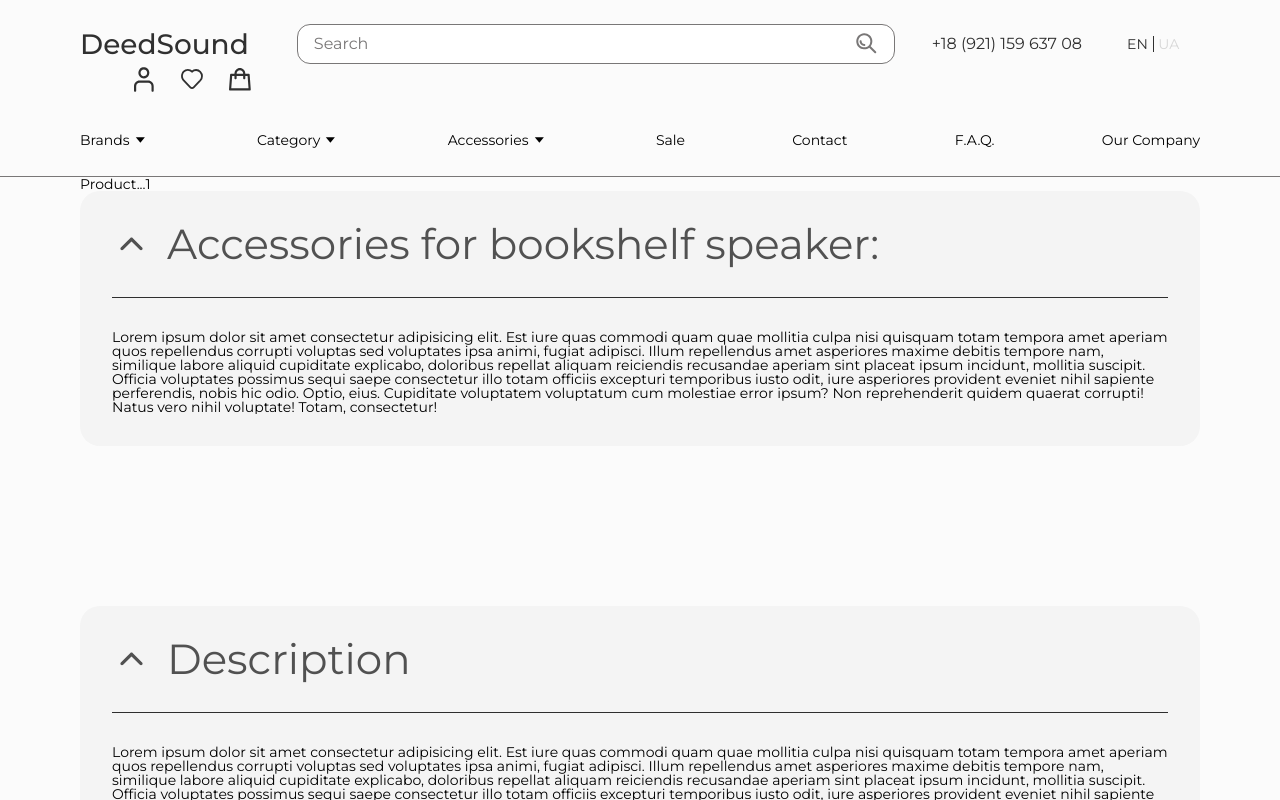
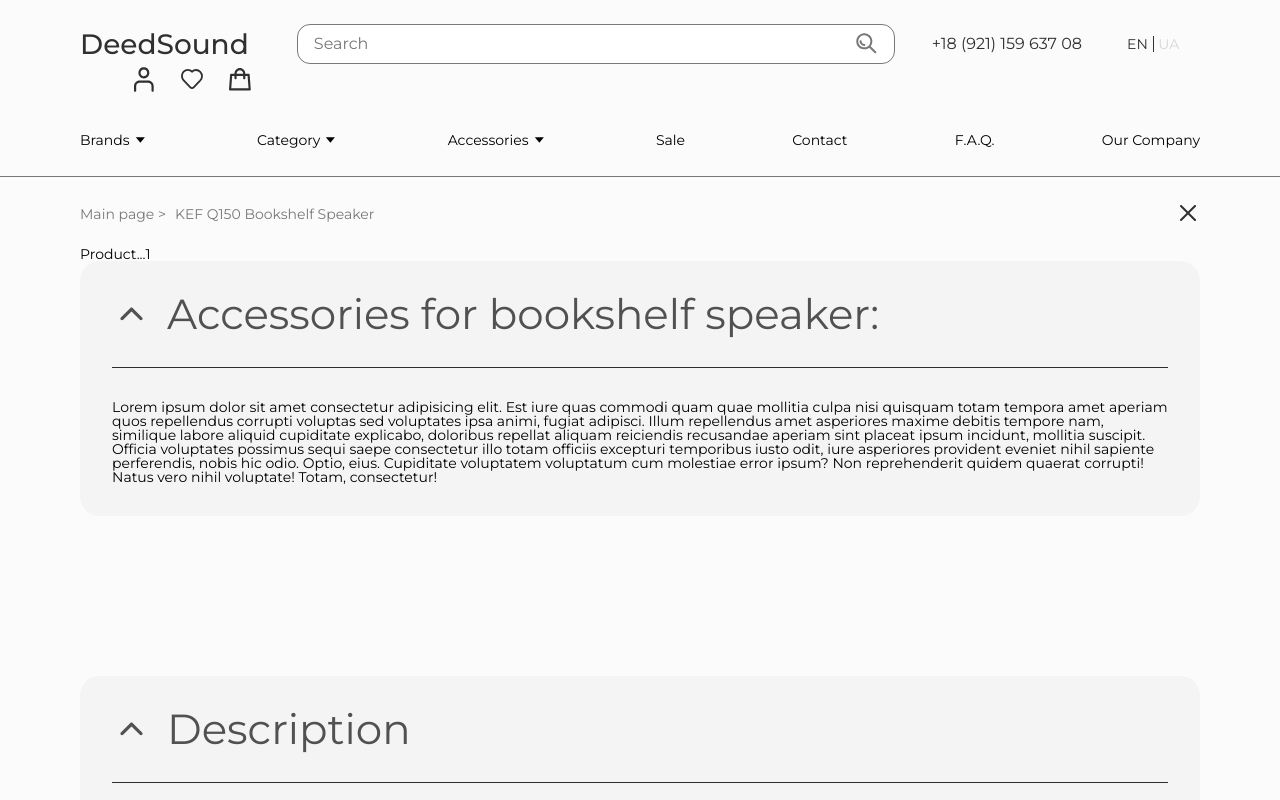
Before and after one commit to whatislove23/deep-sound, a React (Vite) app: page /product/1 in a window 1280 px wide. Shown: the top 800 px of the page. Built offline with nearby package versions, Linux system fonts and the light colour scheme.

Commit message:
add Breadcrumbs component

```diff
--- a/package.json
+++ b/package.json
@@ -29,6 +29,7 @@
     "eslint-plugin-react-hooks": "^4.6.0",
     "eslint-plugin-react-refresh": "^0.4.5",
     "sass": "^1.71.1",
-    "vite": "^5.1.0"
+    "vite": "^5.1.0",
+    "vite-plugin-svgr": "^4.2.0"
   }
 }
--- /dev/null
+++ b/src/components/Breadcrumbs/Breadcrumbs.jsx
@@ -0,0 +1,38 @@
+import PropTypes from "prop-types";
+import { NavLink } from "react-router-dom";
+
+import Container from "../Container/Container";
+import {
+  StyledBreadcrumbs,
+  StyledBreadcrumbsInner,
+  StyledBreadcrumbsItem,
+  StyledBreadcrumbsLink,
+  StyledBreadcrumbsList,
+} from "./StyledBreadcrumbs.styled";
+import Close from "../../assets/Close.svg?react";
+
+function Breadcrumbs({ title }) {
+  return (
+    <StyledBreadcrumbs>
+      <Container>
+        <StyledBreadcrumbsInner>
+          <StyledBreadcrumbsList>
+            <StyledBreadcrumbsItem>
+              <StyledBreadcrumbsLink to={"/"}>Main page </StyledBreadcrumbsLink>
+            </StyledBreadcrumbsItem>
+            <StyledBreadcrumbsItem>{title}</StyledBreadcrumbsItem>
+          </StyledBreadcrumbsList>
+          <NavLink to={'/'}>
+            <Close />
+          </NavLink>
+        </StyledBreadcrumbsInner>
+      </Container>
+    </StyledBreadcrumbs>
+  );
+}
+
+export default Breadcrumbs;
+
+Breadcrumbs.propTypes = {
+  title: PropTypes.string,
+};
--- /dev/null
+++ b/src/components/Breadcrumbs/StyledBreadcrumbs.styled.js
@@ -0,0 +1,36 @@
+import styled from "styled-components";
+import { NavLink } from "react-router-dom";
+
+export const StyledBreadcrumbs = styled.div`
+	padding: 24px 0 20px;
+`
+
+export const StyledBreadcrumbsInner = styled.div`
+	display: flex;
+	justify-content: space-between;
+	align-items: center;
+
+	svg path {
+		fill: var(--main-text);
+	}
+`
+
+export const StyledBreadcrumbsList = styled.ul`
+	display: flex;
+	gap: 9px;
+`
+
+export const StyledBreadcrumbsItem = styled.li`
+	color: var(--border);
+	font-size: 14px;
+	line-height: 1;
+	font-weight: 400;
+`
+
+export const StyledBreadcrumbsLink = styled(NavLink)`
+	display: inline-block;
+
+	&::after {
+		content: '>';
+	}
+`
--- a/src/pages/Product.jsx
+++ b/src/pages/Product.jsx
@@ -3,11 +3,13 @@ import Container from "../components/Container/Container";
 import { useParams } from "react-router-dom";
 import { StyledProduct } from "./StyledProduct.styled";
 import Accordion from '../components/Accordion/Accordion';
+import Breadcrumbs from '../components/Breadcrumbs/Breadcrumbs';
 
 function Product(props) {
   const { id } = useParams();
   return (
     <StyledProduct>
+      <Breadcrumbs title={'KEF Q150 Bookshelf Speaker'}/>
       <Container>Product...{id}</Container>
       <Accordion title={'Accessories for bookshelf speaker:'}>
         <p>Lorem ipsum dolor sit amet consectetur adipisicing elit. Est iure quas commodi quam quae mollitia culpa nisi quisquam totam tempora amet aperiam quos repellendus corrupti voluptas sed voluptates ipsa animi, fugiat adipisci. Illum repellendus amet asperiores maxime debitis tempore nam, similique labore aliquid cupiditate explicabo, doloribus repellat aliquam reiciendis recusandae aperiam sint placeat ipsum incidunt, mollitia suscipit. Officia voluptates possimus sequi saepe consectetur illo totam officiis excepturi temporibus iusto odit, iure asperiores provident eveniet nihil sapiente perferendis, nobis hic odio. Optio, eius. Cupiditate voluptatem voluptatum cum molestiae error ipsum? Non reprehenderit quidem quaerat corrupti! Natus vero nihil voluptate! Totam, consectetur!</p>
--- a/vite.config.js
+++ b/vite.config.js
@@ -1,8 +1,9 @@
 import { defineConfig } from 'vite'
 import react from '@vitejs/plugin-react'
+import svgr from "vite-plugin-svgr";
 
 // https://vitejs.dev/config/
 export default defineConfig({
-  plugins: [react()],
+  plugins: [react(), svgr()],
   assetsInclude: ["**/*.ogv"],
 })
```
Also changed, not shown: 1 other file (tests, documents, lock files or other folders).
